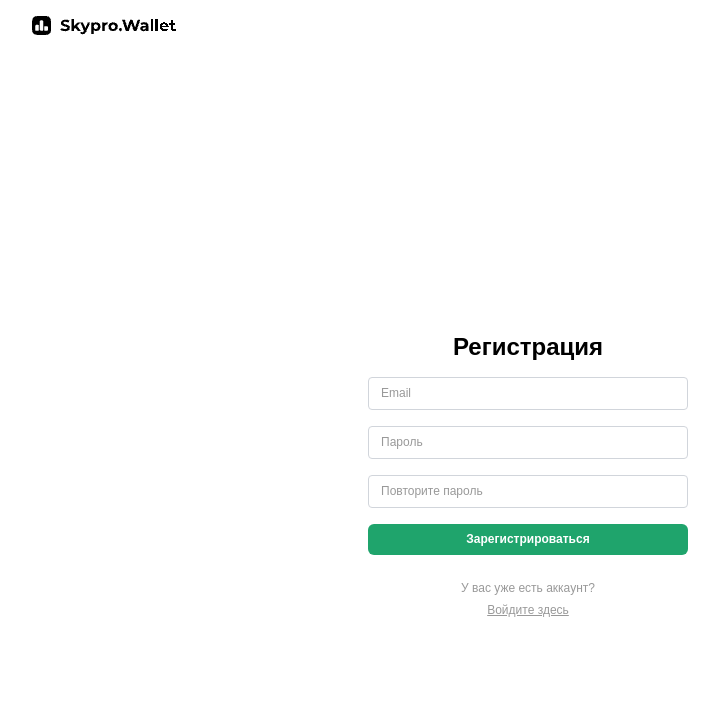
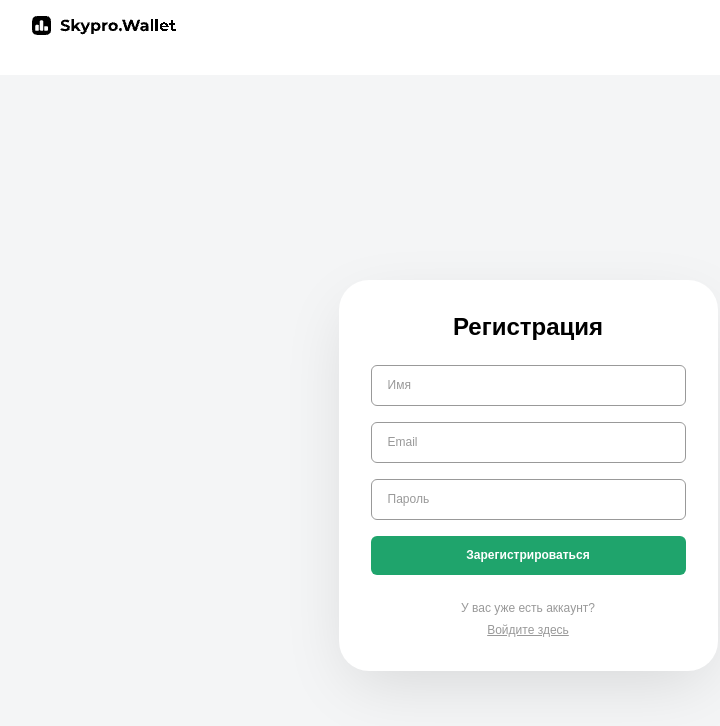
Before and after one commit to Borbos0/SkyproWallet, a React (Create React App) app: page /register in a window 1280 px wide. Shown: the top 726 px of the page, without its empty margins (112-832 px from the left). Built offline with nearby package versions, Linux system fonts and the light colour scheme.

Commit message:
Добавил возможность регистрации

```diff
--- a/src/api/api.js
+++ b/src/api/api.js
@@ -22,5 +22,5 @@ export const registerUser = async (email, name, password) => {
                 'content-type': '',
             }
         })
-
+    return data
 }
--- a/src/components/Login/Login.jsx
+++ b/src/components/Login/Login.jsx
@@ -2,6 +2,7 @@ import { useState } from 'react';
 import { useNavigate } from 'react-router-dom';
 import { loginUser } from '../../api/api';
 import { setToken } from '../../utils/auth/storage';
+import TextInput from '../../utils/ui/TextInput';
 
 const Login = () => {
   const [email, setEmail] = useState('');
@@ -9,6 +10,11 @@ const Login = () => {
   const [error, setError] = useState(false);
   const [loading, setLoading] = useState(false);
   const navigate = useNavigate();
+
+  const handleInput = (setter) => (e) => {
+    setter(e.target.value);
+    if (error) setError(false);
+  };
 
   const handleSubmit = async (e) => {
     e.preventDefault();
@@ -23,33 +29,19 @@ const Login = () => {
       setError(false);
 
       const { token, user } = await loginUser(email, password);
-
-      if (!token) {
-        console.warn('Unexpected auth response shape');
-        throw new Error('Token not found');
-      }
+      if (!token) throw new Error('Token not found');
 
       setToken(token);
       if (user) localStorage.setItem('user', JSON.stringify(user));
 
       navigate('/expenses');
-    } catch (e) {
-      console.error(e);
+    } catch (err) {
+      console.error(err);
       setError(true);
     } finally {
       setLoading(false);
     }
   };
-
-  const handleInput = (setter) => (e) => {
-    setter(e.target.value);
-    if (error) setError(false);
-    if (error) setError(false);
-  };
-
-  const baseClasses = `box-border rounded-[6px] text-[12px] leading-[15px] tracking-[0px] text-left font-montserrat px-4 py-3 w-full`;
-  const normalBorder = `border-[0.5px] border-[#999999] placeholder-[#999999] text-black`;
-  const errorBorder = `bg-red-100 border-[1px] border-red-600 text-red-600`;
 
   return (
     <form
@@ -57,41 +49,26 @@ const Login = () => {
       noValidate
       className="flex flex-col gap-4 w-full max-w-xs"
     >
-      <div className="relative w-full">
-        <input
+      <TextInput
         type="email"
         placeholder="Email"
         value={email}
         onChange={handleInput(setEmail)}
-          className={`${baseClasses} ${error ? errorBorder : normalBorder}`}
+        hasError={error}
       />
-        {error && (
-          <span className="absolute right-2 top-1/2 transform -translate-y-1/2 text-red-600">
-            *
-          </span>
-        )}
-      </div>
 
-      <div className="relative w-full">
-        <input
+      <TextInput
         type="password"
         placeholder="Пароль"
         value={password}
         onChange={handleInput(setPassword)}
-          className={`${baseClasses} ${error ? errorBorder : normalBorder}`}
+        hasError={error}
       />
-        {error && (
-          <span className="absolute right-2 top-1/2 transform -translate-y-1/2 text-red-600">
-            *
-          </span>
-        )}
-      </div>
 
       {error && (
         <p className="text-red-600 text-[12px] font-montserrat">
           Упс! Введенные вами данные некорректны. Введите данные корректно и
-          повторите попытку. Упс! Введенные вами данные некорректны. Введите
-          данные корректно и повторите попытку.
+          повторите попытку.
         </p>
       )}
 
--- a/src/components/Register/Register.jsx
+++ b/src/components/Register/Register.jsx
@@ -1,147 +1,100 @@
-import { useState, useEffect } from 'react';
+import { useState } from 'react';
 import { useNavigate } from 'react-router-dom';
+import { isEmailValid, isMinLength, isRequired } from '../../utils/validation';
+import { registerUser } from '../../api/api';
+import TextInput from '../../utils/ui/TextInput';
 
 const Register = () => {
   const navigate = useNavigate();
 
-  const [userEmail, setUserEmail] = useState('');
-  const [userPassword, setUserPassword] = useState('');
-  const [confirmPassword, setConfirmPassword] = useState('');
-  const [formSubmitted, setFormSubmitted] = useState(false);
-  const [isFormSubmitting, setIsFormSubmitting] = useState(false);
-  const [isButtonInactive, setIsButtonInactive] = useState(false);
+  const [name, setName] = useState('');
+  const [email, setEmail] = useState('');
+  const [pass, setPass] = useState('');
 
-  const isEmailValid = (email) => /^[^\s@]+@[^\s@]+\.[^\s@]+$/.test(email);
-  const emailValid = isEmailValid(userEmail);
-  const passwordValid = userPassword.length >= 5;
-  const confirmPasswordValid =
-    confirmPassword === userPassword && confirmPassword !== '';
+  const [submitted, setSubmitted] = useState(false);
+  const [loading, setLoading] = useState(false);
+  const [serverError, setServerError] = useState('');
 
-  const showError =
-    formSubmitted && (!emailValid || !passwordValid || !confirmPasswordValid);
+  const nameOk = isRequired(name);
+  const emailOk = isEmailValid(email);
+  const passOk = isMinLength(pass, 5);
 
-  useEffect(() => {
-    if (emailValid && passwordValid && confirmPasswordValid) {
-      setIsButtonInactive(false);
-    } else if (formSubmitted) {
-      setIsButtonInactive(true);
-    }
-  }, [emailValid, passwordValid, confirmPasswordValid, formSubmitted]);
+  const anyError = submitted && (!nameOk || !emailOk || !passOk);
 
-  const inputClass = (hasError, isValid) => {
-    const baseClasses =
-      'border rounded px-3 py-2 w-full font-montserrat text-black text-[12px] font-normal leading-[15px] tracking-[0px] text-left placeholder:text-[#999999] transition-colors duration-200';
-    if (hasError)
-      return `${baseClasses} border-red-700 bg-red-100 text-red-700 placeholder:text-red-700`;
-    if (isValid)
-      return `${baseClasses} border-green-700 bg-green-100 text-green-700 placeholder:text-green-700`;
-    return `${baseClasses} border-gray-300`;
+  const handleInput = (setter) => (e) => {
+    setter(e.target.value);
+    if (submitted) setServerError('');
   };
 
-  const handleSubmit = (e) => {
+  const handleSubmit = async (e) => {
     e.preventDefault();
-    setFormSubmitted(true);
+    setSubmitted(true);
+    setServerError('');
 
-    if (!emailValid || !passwordValid || !confirmPasswordValid) {
-      setIsButtonInactive(true);
-      return;
+    if (!nameOk || !emailOk || !passOk) return;
+
+    try {
+      setLoading(true);
+
+      await registerUser(email, name, pass);
+
+      navigate('/login');
+    } catch (err) {
+      console.error(err);
+      const apiMsg =
+        err?.response?.data?.message ||
+        err?.response?.data?.error ||
+        'Не удалось завершить регистрацию';
+      setServerError(apiMsg);
+    } finally {
+      setLoading(false);
     }
-
-    localStorage.setItem(
-      'user',
-      JSON.stringify({ email: userEmail, password: userPassword }),
-    );
-
-    setIsFormSubmitting(true);
-    setIsButtonInactive(true);
-
-    setTimeout(() => navigate('/login'), 1000);
   };
 
   return (
     <form
       onSubmit={handleSubmit}
+      noValidate
       className="flex flex-col gap-4 w-full max-w-xs"
-      noValidate
     >
-      <div className="relative w-full">
-        <input
-          className={inputClass(formSubmitted && !emailValid, emailValid)}
-          type="email"
-          placeholder="Email"
-          value={userEmail}
-          onChange={(e) => setUserEmail(e.target.value)}
-        />
-        {formSubmitted && !emailValid && (
-          <span className="absolute right-2 top-1/2 transform -translate-y-1/2 text-red-700 font-bold">
-            *
-          </span>
-        )}
-      </div>
+      <TextInput
+        type="text"
+        placeholder="Имя"
+        value={name}
+        onChange={handleInput(setName)}
+        hasError={submitted && !nameOk}
+      />
 
-      <div className="relative w-full">
-        <input
-          className={inputClass(formSubmitted && !passwordValid, passwordValid)}
-          type="password"
-          placeholder="Пароль"
-          value={userPassword}
-          onChange={(e) => setUserPassword(e.target.value)}
-        />
-        {formSubmitted && !passwordValid && (
-          <span className="absolute right-2 top-1/2 transform -translate-y-1/2 text-red-700 font-bold">
-            *
-          </span>
-        )}
-      </div>
+      <TextInput
+        type="email"
+        placeholder="Email"
+        value={email}
+        onChange={handleInput(setEmail)}
+        hasError={submitted && !emailOk}
+      />
 
-      <div className="relative w-full">
-        <input
-          className={inputClass(
-            formSubmitted && !confirmPasswordValid,
-            confirmPasswordValid,
-          )}
-          type="password"
-          placeholder="Повторите пароль"
-          value={confirmPassword}
-          onChange={(e) => setConfirmPassword(e.target.value)}
-        />
-        {formSubmitted && !confirmPasswordValid && (
-          <span className="absolute right-2 top-1/2 transform -translate-y-1/2 text-red-700 font-bold">
-            *
-          </span>
-        )}
-      </div>
+      <TextInput
+        type="password"
+        placeholder="Пароль"
+        value={pass}
+        onChange={handleInput(setPass)}
+        hasError={submitted && !passOk}
+      />
 
-      {showError && (
-        <p className="text-red-700 text-[12px] font-montserrat text-center">
-          Упс! Введенные вами данные не корректны. Введите данные корректно и
-          повторите попытку.
+      {(anyError || serverError) && (
+        <p className="text-red-600 text-[12px] font-montserrat text-center">
+          {serverError ||
+            'Упс! Введенные вами данные некорректны. Введите данные корректно и повторите попытку.'}
         </p>
       )}
 
       <button
         type="submit"
-        disabled={isFormSubmitting || isButtonInactive}
-        className={`
-    w-full
-    rounded-[6px]
-    ${
-      isFormSubmitting || isButtonInactive
-        ? 'bg-[#999999] cursor-not-allowed'
-        : 'bg-[rgb(31,164,108)] hover:bg-green-700'
-    }
-    text-white
-    text-[12px]
-    font-semibold
-    leading-[15px]
-    tracking-[0px]
-    text-center
-    font-montserrat
-    py-2
-    transition
-  `}
+        disabled={loading}
+        className={`rounded-[6px] bg-[#1FA46C] hover:bg-[#168455] text-white text-[12px] font-semibold leading-[15px] text-center font-montserrat py-[12px] transition
+        ${loading ? 'opacity-70 cursor-not-allowed' : ''}`}
       >
-        Зарегистрироваться
+        {loading ? 'Создаём…' : 'Зарегистрироваться'}
       </button>
     </form>
   );
--- a/src/pages/RegisterPage.jsx
+++ b/src/pages/RegisterPage.jsx
@@ -5,21 +5,24 @@ import { Link } from 'react-router-dom';
 const RegisterPage = () => (
   <div>
     <Header />
-    <main className="flex flex-col items-center justify-center min-h-screen">
-      <h2 className="text-black font-montserrat text-2xl font-bold leading-[29px] tracking-[0px] text-center mb-4">
+    <main className="flex flex-col items-center justify-center min-h-screen bg-background">
+      <div className="min-w-[379px] p-[32px] flex flex-col items-center bg-white shadow-[0px_20px_67px_-12px_#00000021] rounded-[30px]">
+        <h2 className="text-black font-bold text-2xl leading-[29px] tracking-[0px] text-center font-montserrat pb-[24px]">
           Регистрация
         </h2>
+
         <Register />
-      <h3 className="pt-6 text-[#999999] font-montserrat text-[12px] font-normal leading-[150%] tracking-[0px] text-center">
+
+        <h3 className="text-grey font-normal text-xs leading-[150%] tracking-[0px] text-center font-montserrat pb-[4px] pt-[24px]">
           У вас уже есть аккаунт?
         </h3>
 
-      <Link
-        to="/login"
-        className="pt-1 underline text-[#999999] font-montserrat text-[12px] font-normal leading-[150%] tracking-[0px] text-center"
-      >
+        <Link to="/login">
+          <p className="text-grey font-normal text-xs leading-[150%] tracking-[0px] text-center font-montserrat underline cursor-pointer">
             Войдите здесь
+          </p>
         </Link>
+      </div>
     </main>
   </div>
 );
--- /dev/null
+++ b/src/utils/ui/TextInput.jsx
@@ -0,0 +1,28 @@
+import { baseClasses, normalBorder, errorBorder } from './formClasses';
+
+const TextInput = ({
+  type = 'text',
+  placeholder,
+  value,
+  onChange,
+  hasError = false,
+}) => {
+  return (
+    <div className="relative w-full">
+      <input
+        type={type}
+        placeholder={placeholder}
+        value={value}
+        onChange={onChange}
+        className={`${baseClasses} ${hasError ? errorBorder : normalBorder}`}
+      />
+      {hasError && (
+        <span className="absolute right-2 top-1/2 transform -translate-y-1/2 text-red-600">
+          *
+        </span>
+      )}
+    </div>
+  );
+};
+
+export default TextInput;
--- /dev/null
+++ b/src/utils/ui/formClasses.js
@@ -0,0 +1,8 @@
+export const baseClasses =
+  'box-border rounded-[6px] text-[12px] leading-[15px] tracking-[0px] text-left font-montserrat px-4 py-3 w-full';
+
+export const normalBorder =
+  'border-[0.5px] border-[#999999] placeholder-[#999999] text-black';
+
+export const errorBorder =
+  'bg-red-100 border-[1px] border-red-600 text-red-600';
--- /dev/null
+++ b/src/utils/validation.js
@@ -0,0 +1,8 @@
+export const isEmailValid = (email) =>
+  /^[^\s@]+@[^\s@]+\.[^\s@]+$/.test(email || '');
+
+export const isRequired = (val) => String(val || '').trim().length > 0;
+
+export const isMinLength = (val, min) => String(val || '').trim().length >= min;
+
+export const isEqual = (a, b) => a === b;
```
Lines whose indentation alone changed are shown as unchanged.
